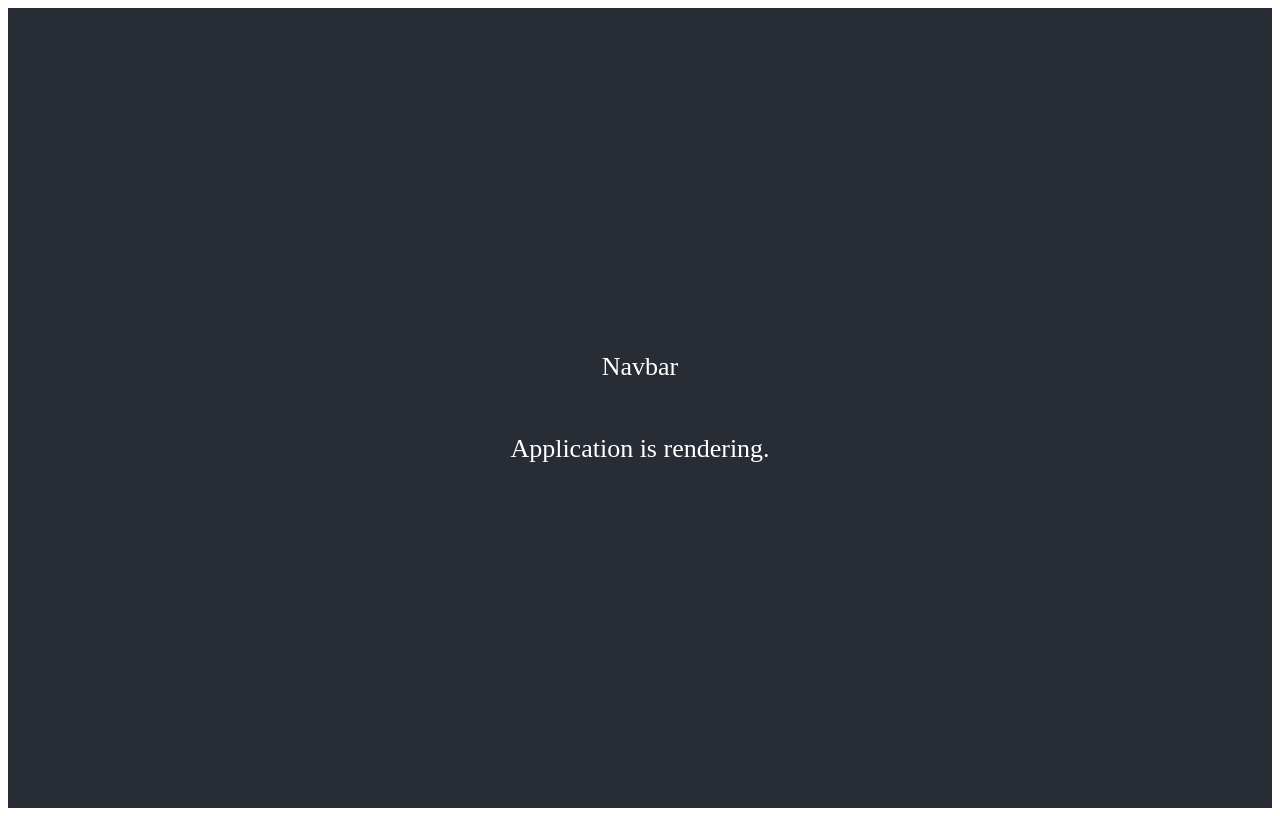
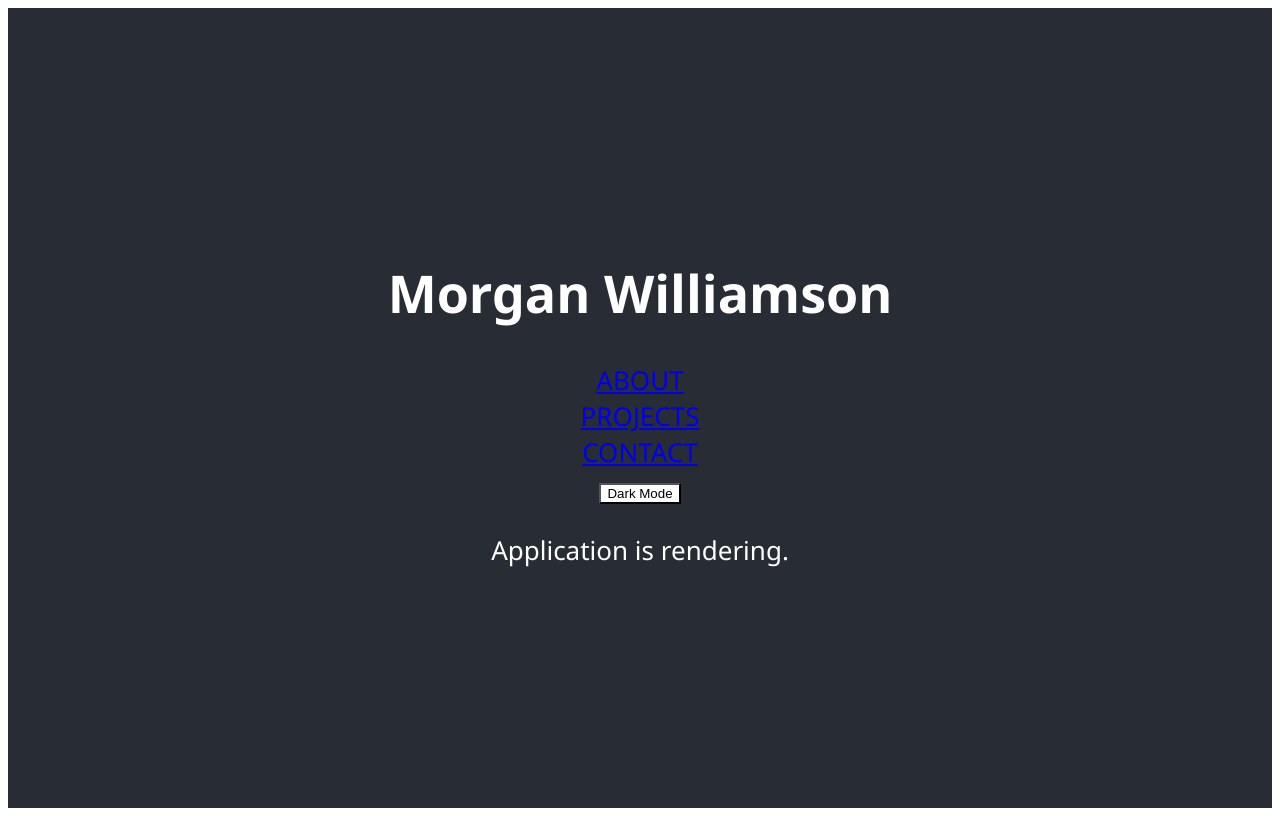
Before and after one commit to MorganWilliamson/u4-portfolio, a React (Create React App) app in the folder portfolio/: page / in a window 1280 px wide. Built offline with nearby package versions, Linux system fonts and the light colour scheme.

Commit message:
Basic navbar elements added. Started work on hooks and Navbar styles.

```diff
--- a/portfolio/src/App.css
+++ b/portfolio/src/App.css
@@ -1,16 +1,17 @@
+/* General Styling */
+* {
+  box-sizing: border-box;
+}
+
+html {
+  font-size: 62.5%;
+  font-family:'Segoe UI', Tahoma, Geneva, Verdana, sans-serif;
+  font-weight: 500;
+}
+
+/* App Styling */
 .App {
   text-align: center;
-}
-
-.App-logo {
-  height: 40vmin;
-  pointer-events: none;
-}
-
-@media (prefers-reduced-motion: no-preference) {
-  .App-logo {
-    animation: App-logo-spin infinite 20s linear;
-  }
 }
 
 .App-header {
@@ -28,11 +29,12 @@
   color: #61dafb;
 }
 
-@keyframes App-logo-spin {
-  from {
-    transform: rotate(0deg);
-  }
-  to {
-    transform: rotate(360deg);
-  }
+/* Dark Mode Styling */
+.toggleOff {
+  background: #ffffff;
 }
+
+.toggleOn {
+  background: #282c34;
+  color: #f4f4f4;
+}
--- a/portfolio/src/App.js
+++ b/portfolio/src/App.js
@@ -1,11 +1,14 @@
+import React, { useState } from "react";
 import './App.css';
 import Navbar from "./components/Navbar";
 
-function App() {
+const App = () => {
+  const [darkMode, setDarkMode] = useState(false);
+
   return (
     <div className="App">
       <header className="App-header">
-        <Navbar />
+        <Navbar darkMode={darkMode} setDarkMode={setDarkMode}/>
         <p>Application is rendering.</p>
       </header>
     </div>
--- a/portfolio/src/components/Navbar.js
+++ b/portfolio/src/components/Navbar.js
@@ -1,9 +1,23 @@
 import React from "react";
+import '../stylesheets/Navbar.css';
 
-const Navbar = () => {
+const Navbar = (props) => {
+    const toggleMode = (e) => {
+        e.preventDefault();
+        props.setDarkMode(!props.darkMode);
+    };
+
     return (
-        <div>
-            <p>Navbar</p>
+        <div className="navbar">
+            <h1>Morgan Williamson</h1>
+            <nav>
+                <a href="/">ABOUT</a>
+                <br/>
+                <a href="/">PROJECTS</a>
+                <br/>
+                <a href="/">CONTACT</a>
+            </nav>
+            <button onClick={toggleMode} className={props.darkMode ? 'toggleOn' : 'toggleOff'}>Dark Mode</button>
         </div>
     )
 }
--- a/portfolio/src/hooks/useDarkMode.js
+++ b/portfolio/src/hooks/useDarkMode.js
@@ -0,0 +1,6 @@
+import useLocalStorage from "./useLocalStorage";
+
+export const useDarkMode = (key, initialValue) => {
+    const [value, setValue] = useLocalStorage(key, initialValue);
+    return [value, setValue]
+};
```
Also changed, not shown: portfolio/src/hooks/useLocalStorage.js (added, +15 -0 lines), portfolio/src/stylesheets/Navbar.css (added).
